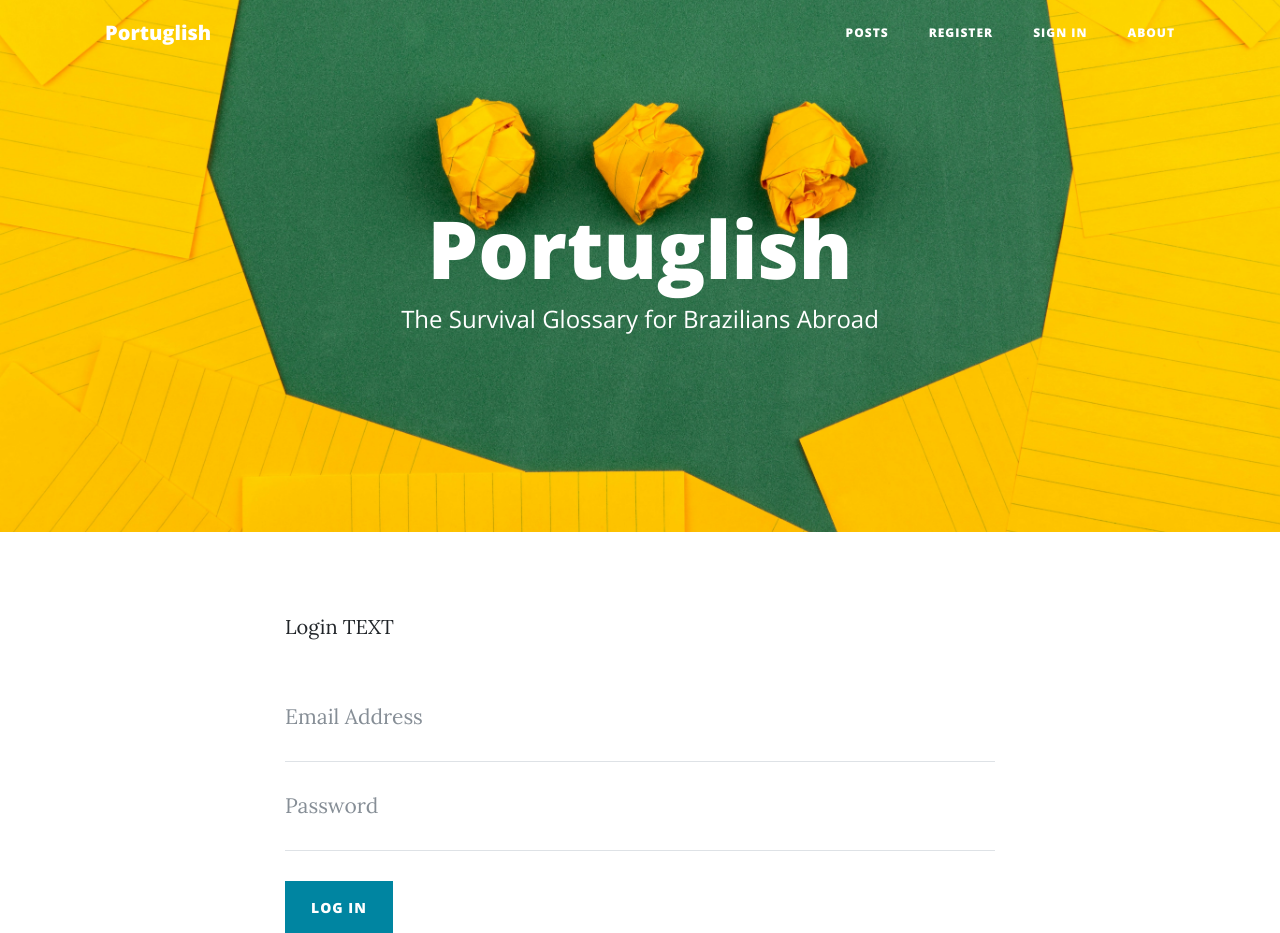
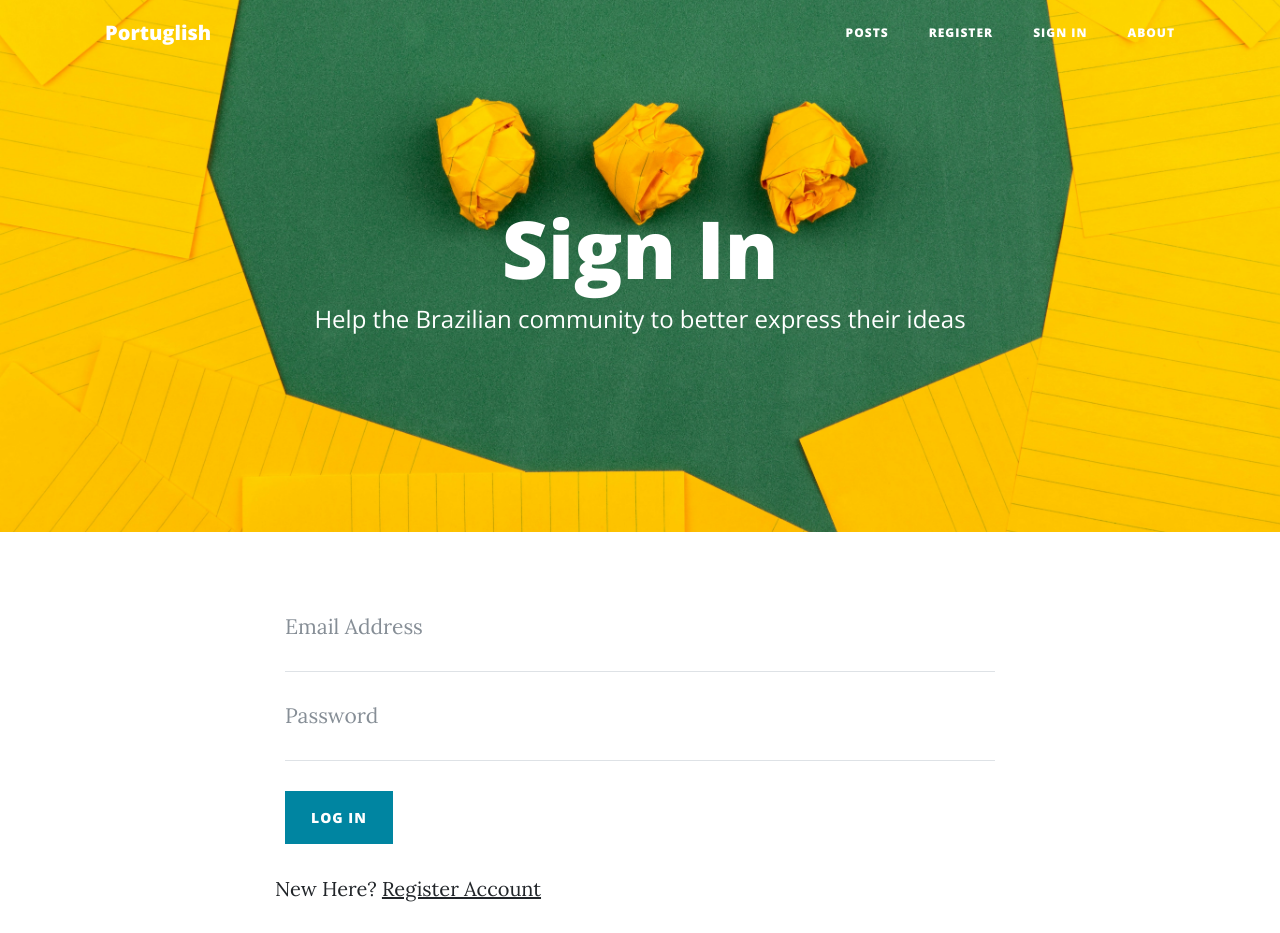
Before and after one commit to roliveira81/CI-MS3-Portuglish, a Flask app: page /login in a window 1280 px wide. Shown: the top 933 px of the page. Run offline with Flask 2, Linux system fonts and the light colour scheme; some libraries are stand-ins or nearby versions.

Commit message:
change the welcome texts

```diff
--- a/app.py
+++ b/app.py
@@ -55,8 +55,9 @@ def about():
 
 @app.route("/create_post", methods=["GET", "POST"])
 def create_post():
-    section = { "view": "New Post"  ,
-                "title": "The Survival Glossary for Brazilians Abroad"}
+    username = session["user"]
+    section = { "view": "New Post",
+                "title": f"Hi, {username}! We can't wait for your ideas"}
     if request.method == "POST":
         active = "1" if request.form.get("active") == "on" else "0"
         post = {
@@ -113,7 +114,6 @@ def like_post(_id):
     post = (mongo.db.posts.find_one({"_id": ObjectId(_id)}))
     likes_updated = (int(post['like']) + 1)
     mongo.db.posts.update({"_id": ObjectId(ObjectId(_id))}, {"$set": {"like": likes_updated}})
-    session["like_dislike"] = _id
     return redirect(url_for("index"))
 
 
@@ -122,14 +122,13 @@ def dislike_post(_id):
     post = (mongo.db.posts.find_one({"_id": ObjectId(_id)}))
     dislikes_updated = (int(post['dislike']) + 1)
     mongo.db.posts.update({"_id": ObjectId(ObjectId(_id))}, {"$set": {"dislike": dislikes_updated}})
-    session["like_dislike"] = _id
     return redirect(url_for("index"))
 
 
 @app.route("/register", methods=["GET", "POST"])
 def register():
     section = { "view": "Be a collaborator"  ,
-                "title": "The Survival Glossary for Brazilians Abroad"}
+                "title": "Help the Brazilian community to better express their ideas"}
     if request.method == "POST":
         # check if username already exists in db
         existing_user = mongo.db.users.find_one(
@@ -157,8 +156,8 @@ def register():
 
 @app.route("/login", methods=["GET", "POST"])
 def login():
-    section = { "view": "Portuglish"  ,
-                "title": "The Survival Glossary for Brazilians Abroad"}
+    section = { "view": "Sign In"  ,
+                "title": "Help the Brazilian community to better express their ideas"}
     if request.method == "POST":
         # check if username exists in db
         existing_user = mongo.db.users.find_one(
@@ -189,8 +188,8 @@ def login():
 
 @app.route("/profile/<username>", methods=["GET", "POST"])
 def profile(username):
-    section = { "view": "My Profile"  ,
-                "title": "Manage here your posts"}
+    section = { "view": "Welcome",
+                "title": f"Hi, {username}! We can't wait for your ideas"}
 
     if session["user"]:
         # get only all colaborator posts (active/inactive)
--- a/templates/login.html
+++ b/templates/login.html
@@ -4,7 +4,6 @@
   <div class="container">
     <div class="row">
       <div class="col-lg-8 col-md-10 mx-auto">
-        <p>Login TEXT</p>
         <form name="sentMessage" id="loginForm" method="POST" action="{{ url_for('login') }}">
           <div class="control-group">
             <div class="form-group floating-label-form-group controls">
```
